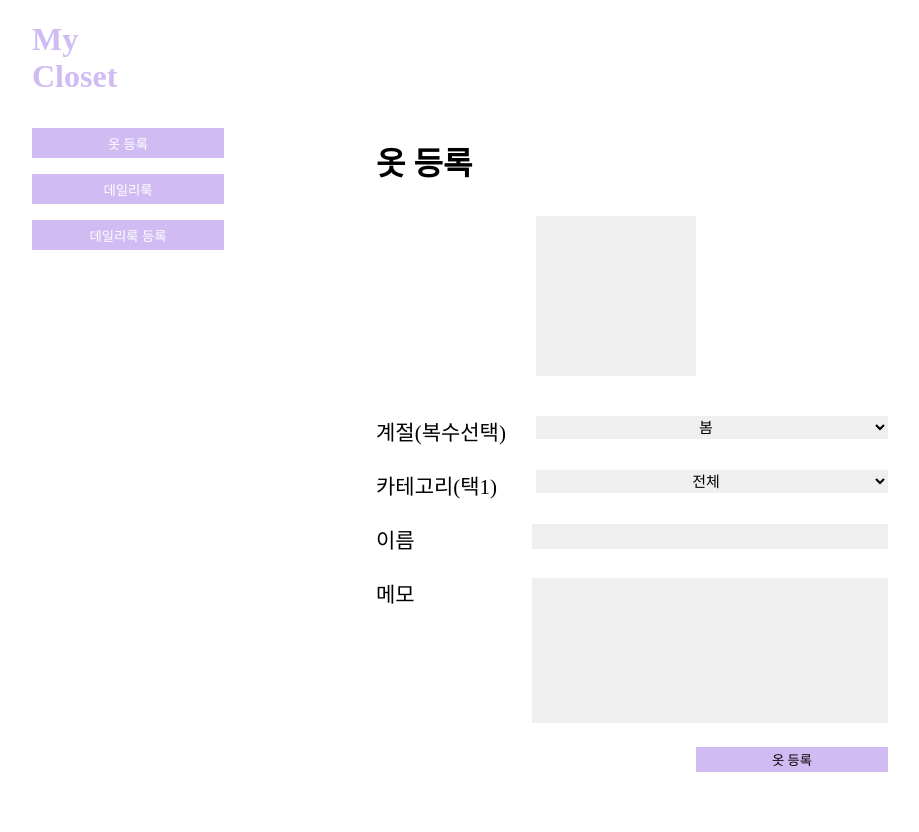
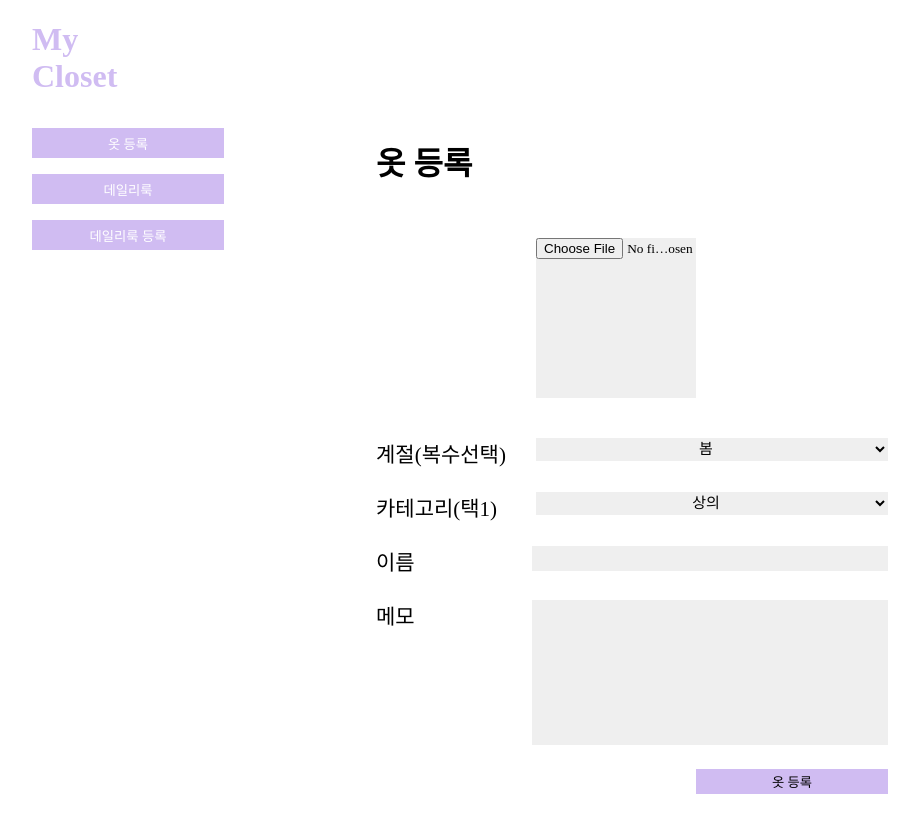
Before and after one commit to baeksehee/SKHUFP_Frontend, a Next.js app: page /m_add in a window 1280 px wide. Shown: the top 832 px of the page, without its empty margins (8-927 px from the left). Built offline with nearby package versions, Linux system fonts and the light colour scheme; a web font is replaced by a local one.

Commit message:
feat: add create function

```diff
--- a/package.json
+++ b/package.json
@@ -4,6 +4,7 @@
   "private": true,
   "scripts": {
     "dev": "next dev",
+    "test": "node server.js",
     "build": "next build",
     "start": "next start",
     "lint": "next lint"
--- a/src/pages/f_main.tsx
+++ b/src/pages/f_main.tsx
@@ -1,9 +1,9 @@
 import Link from "next/link";
 
 import styled from "styled-components";
+import Nav from "../components/Nav";
+import List from "../components/List";
 import Grid from "../components/Grid";
-import List from "../components/List";
-import Nav from "../components/Nav";
 
 import axios from "axios";
 
--- a/src/pages/m_add.tsx
+++ b/src/pages/m_add.tsx
@@ -1,24 +1,144 @@
-import Link from "next/link";
+import { ChangeEvent, useState } from "react";
 
 import styled from "styled-components";
 import Nav from "../components/Nav";
 
+import axios from "axios";
+import router from "next/router";
+
 export default function M_add() {
+
+
+  const [season, setSeason] = useState<string>('spring');
+
+  const [category, setCategory] = useState<string>('tops');
+
+  const [name, setName] = useState<string>('');
+
+  const [comment, setComment] = useState<string>('');
+
+  const [file, setFile] = useState<File>();
+
+  const onChangeFile = (e: ChangeEvent<HTMLInputElement>) => {
+    const formData = new FormData();
+    // formData.append("name", "file")
+    console.log(e.target.files);
+    const target = e.currentTarget;
+    const files = (target.files as FileList)[0];
+    // e.target.files instanceof FileList
+    //   ? formData.append("file", e.target.files[0]) : 'handle exception'
+
+    console.log(files);
+
+
+      formData.append("file", e.currentTarget.value[0])
+      console.log(formData);
+
+
+    setFile(files);
+  };
+
+  const onChangeSeason = (e: ChangeEvent<HTMLSelectElement>) => {
+    setSeason(e.target.value);
+  }
+
+  const onChangeCategory = (e: ChangeEvent<HTMLSelectElement>) => {
+    setCategory(e.target.value);
+  }
+  const onChangeName = (e: ChangeEvent<HTMLInputElement>) => {
+    setName(e.target.value);
+  }
+  const onChangeComment = (e: ChangeEvent<HTMLInputElement>) => {
+    setComment(e.target.value);
+  }
+
+  // const file = new FormData();
+  // file.append("name", "file");
+  // file.append("key", e.target.files[0])
+
+  const onSubmit = (e: ChangeEvent<HTMLFormElement>) => {
+    e.preventDefault();
+
+    // console.log(localStorage.getItem("accessToken"));
+
+    // axios.post('https://skhufp.ddns.net/api/clothes/{id}/image', {
+    //   data: file,
+
+    // }, {withCredentials: true,       headers: {
+    //   "Content-Type": "multipart/form-data",
+    //   "Authorization": "Bearer " + localStorage.getItem("accessToken"),
+    //   withCredentials: true,
+    // },})
+    //   .then(res => {
+    //     console.log(res.data);
+    //     router.push('/s_main');
+    //   })
+    //   .catch(res => {
+    //     console.log(res.data);
+    //   })
+
+    console.log({
+      season: [season],
+      category: category,
+      name: name,
+      comment: comment,
+    });
+
+    axios.post('https://skhufp.ddns.net/api/clothes', {
+      seasons: [season],
+      type: category,
+      name: name,
+      comment: comment,
+    }, {
+      withCredentials: true,
+      headers: {
+        "Content-Type": "application/json",
+        "Authorization": "Bearer " + localStorage.getItem("accessToken"),
+        withCredentials: true,
+      },
+    })
+      .then(res => {
+        // console.log(file);
+        if (file === undefined) {
+          router.push('/s_main');
+          return;
+        }
+
+        const id: number = res.data.data.id;
+        const formData = new FormData();
+        formData.append('file', file);
+        axios.post(`https://skhufp.ddns.net/api/clothes/${id}/image`, formData, {
+          withCredentials: true, headers: {
+            "Content-Type": "multipart/form-data",
+            "Authorization": "Bearer " + localStorage.getItem("accessToken"),
+            withCredentials: true,
+          },
+        })
+          .then(res => {
+            console.log(res.data);
+          })
+          .catch(res => {
+            console.log(res.data);
+          })
+        router.push('/s_main');
+      })
+      .catch(res => {
+        console.log(res.data);
+      })
+  }
+
   return (
     <>
       <Nav />
       <Container>
-        <StyledForm>
+        <StyledForm onSubmit={onSubmit}>
           <h1>옷 등록</h1>
-          <ImageDiv></ImageDiv>
+          <ImgInput type="file" onChange={onChangeFile} accept="image/*" />
           <InputDiv>
             <InputSmallDiv>
               <StyledLongSpan>계절(복수선택)</StyledLongSpan>
-              <StyledSelect name="season">
-                <option value="spring" selected>
-                  {" "}
-                  봄
-                </option>
+              <StyledSelect onChange={onChangeSeason} name="season">
+                <option value="spring" selected>봄</option>
                 <option value="summer">여름</option>
                 <option value="autumn">가을</option>
                 <option value="winter">겨울</option>
@@ -26,30 +146,25 @@ export default function M_add() {
             </InputSmallDiv>
             <InputSmallDiv>
               <StyledLongSpan>카테고리(택1)</StyledLongSpan>
-              <StyledSelectTwo name="season">
-                <option value="1" selected>
-                  전체
-                </option>
-                <option value="2">상의</option>
-                <option value="3">하의</option>
-                <option value="4">아우터</option>
-                <option value="5">신발</option>
-                <option value="6">가방</option>
-                <option value="7">잡화</option>
+              <StyledSelectTwo onChange={onChangeCategory} name="season">
+                <option value="tops" selected>상의</option>
+                <option value="bottoms">하의</option>
+                <option value="outerwear">아우터</option>
+                <option value="shoes">신발</option>
+                <option value="bags">가방</option>
+                <option value="etc">잡화</option>
               </StyledSelectTwo>
             </InputSmallDiv>
             <InputSmallDiv>
               <StyledSpan>이름</StyledSpan>
-              <StyledNameInput></StyledNameInput>
+              <StyledNameInput onChange={onChangeName}></StyledNameInput>
             </InputSmallDiv>
             <InputSmallDiv>
               <StyledSpan>메모</StyledSpan>
-              <StyledMemoInput></StyledMemoInput>
+              <StyledMemoInput onChange={onChangeComment}></StyledMemoInput>
             </InputSmallDiv>
           </InputDiv>
-          <Link href="s_main">
-            <StyledButton>옷 등록</StyledButton>
-          </Link>
+          <StyledButton>옷 등록</StyledButton>
         </StyledForm>
       </Container>
     </>
@@ -62,7 +177,7 @@ const Container = styled.div`
   align-items: center;
 `;
 
-const ImageDiv = styled.div`
+const ImgInput = styled.input`
   margin-left: 12.5vw;
   margin-top: 32px;
 
--- a/src/pages/su_main.tsx
+++ b/src/pages/su_main.tsx
@@ -1,9 +1,9 @@
 import Link from "next/link";
 
 import styled from "styled-components";
+import Nav from "../components/Nav";
+import List from "../components/List";
 import Grid from "../components/Grid";
-import List from "../components/List";
-import Nav from "../components/Nav";
 
 import axios from "axios";
 
--- a/src/pages/w_main.tsx
+++ b/src/pages/w_main.tsx
@@ -1,9 +1,9 @@
 import Link from "next/link";
 
 import styled from "styled-components";
+import Nav from "../components/Nav";
+import List from "../components/List";
 import Grid from "../components/Grid";
-import List from "../components/List";
-import Nav from "../components/Nav";
 
 import axios from "axios";
 
```
Also changed, not shown: server.js (added, +42 -0 lines), src/libs/api.ts (+4 -3 lines).
